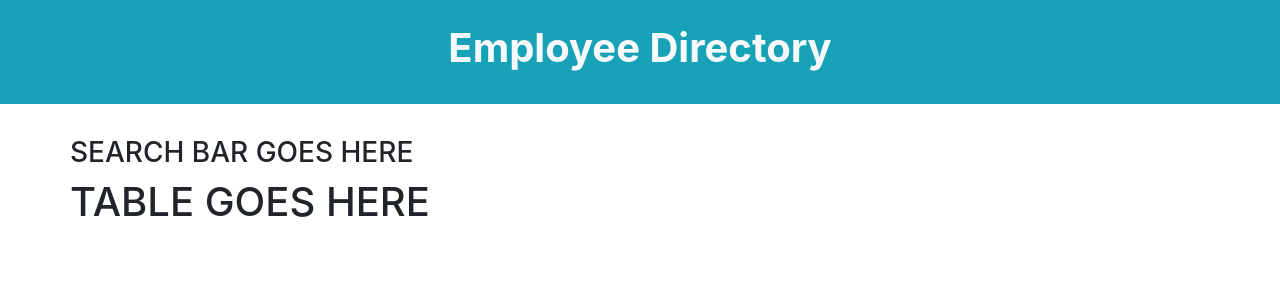
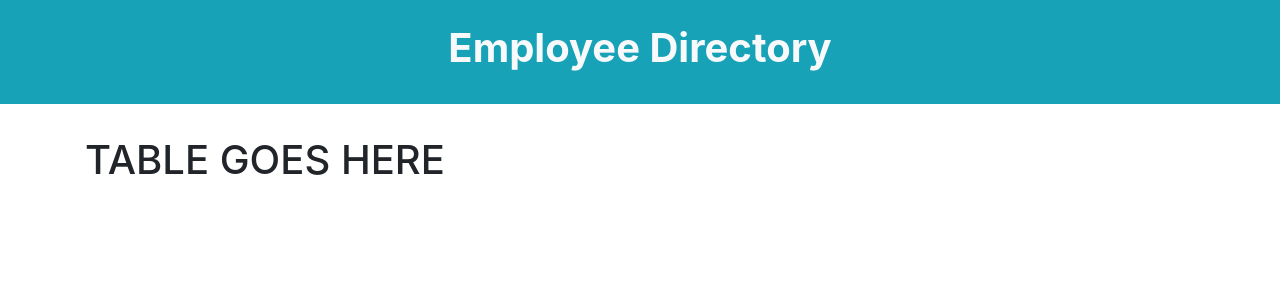
Before and after one commit to achueng/Employee-Directory, a React (Create React App) app: page / in a window 1280 px wide. Shown: the top 300 px of the page. Built offline with nearby package versions, Linux system fonts and the light colour scheme.

Commit message:
modify webpage layout

```diff
--- a/src/App.js
+++ b/src/App.js
@@ -1,8 +1,6 @@
 import React from "react";
 import Header from "./components/Header";
 import Container from "react-bootstrap/Container";
-import Row from 'react-bootstrap/Row';
-import Search from "./components/Search";
 import Table from "./components/Table";
 
 function App() {
@@ -10,12 +8,7 @@ function App() {
     <React.Fragment>
       <Header/>
       <Container>
-        <Row>
-            <Search/>
-        </Row>
-        <Row>
-            <Table/>
-        </Row>
+          <Table/>
       </Container>
     </React.Fragment>
   );
--- a/src/components/Search/index.js
+++ /dev/null
@@ -1,5 +0,0 @@
-function Search() {
-    return <h3>SEARCH BAR GOES HERE</h3>
-}
-
-export default Search;
```
